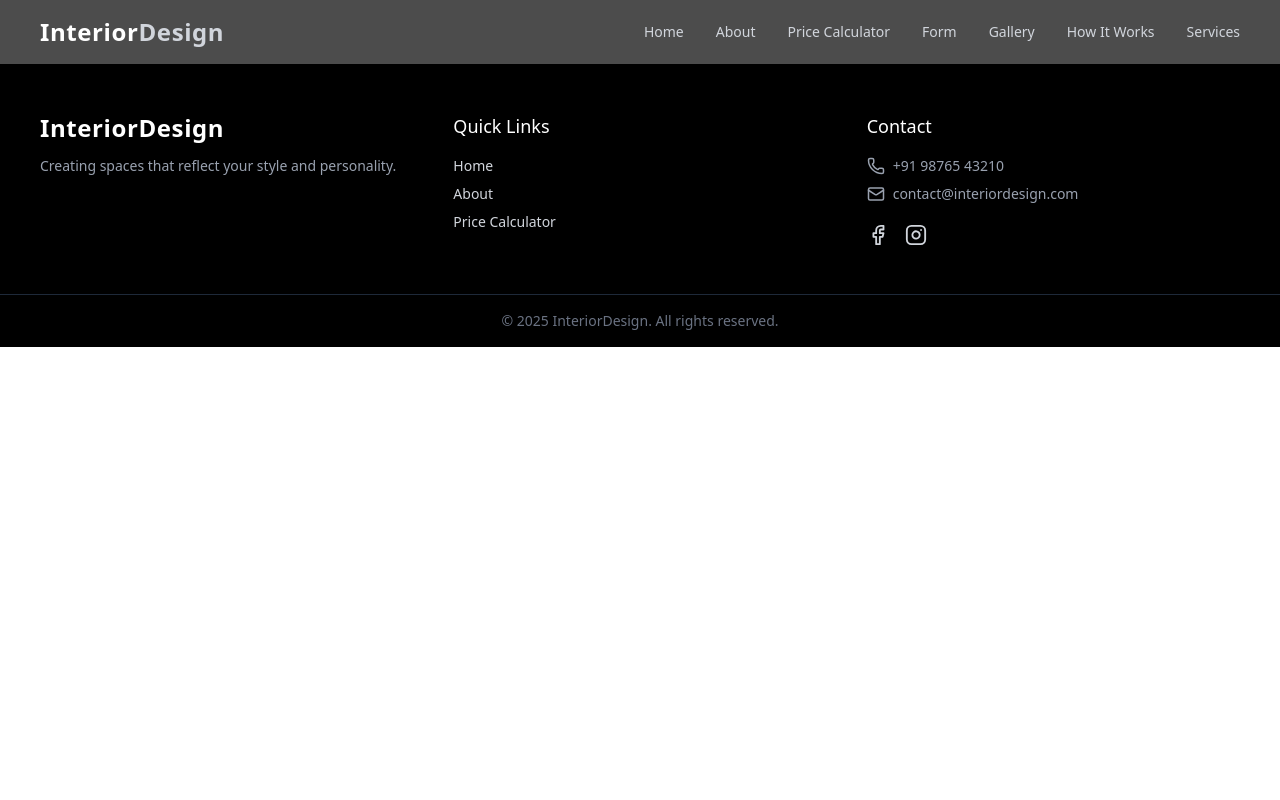
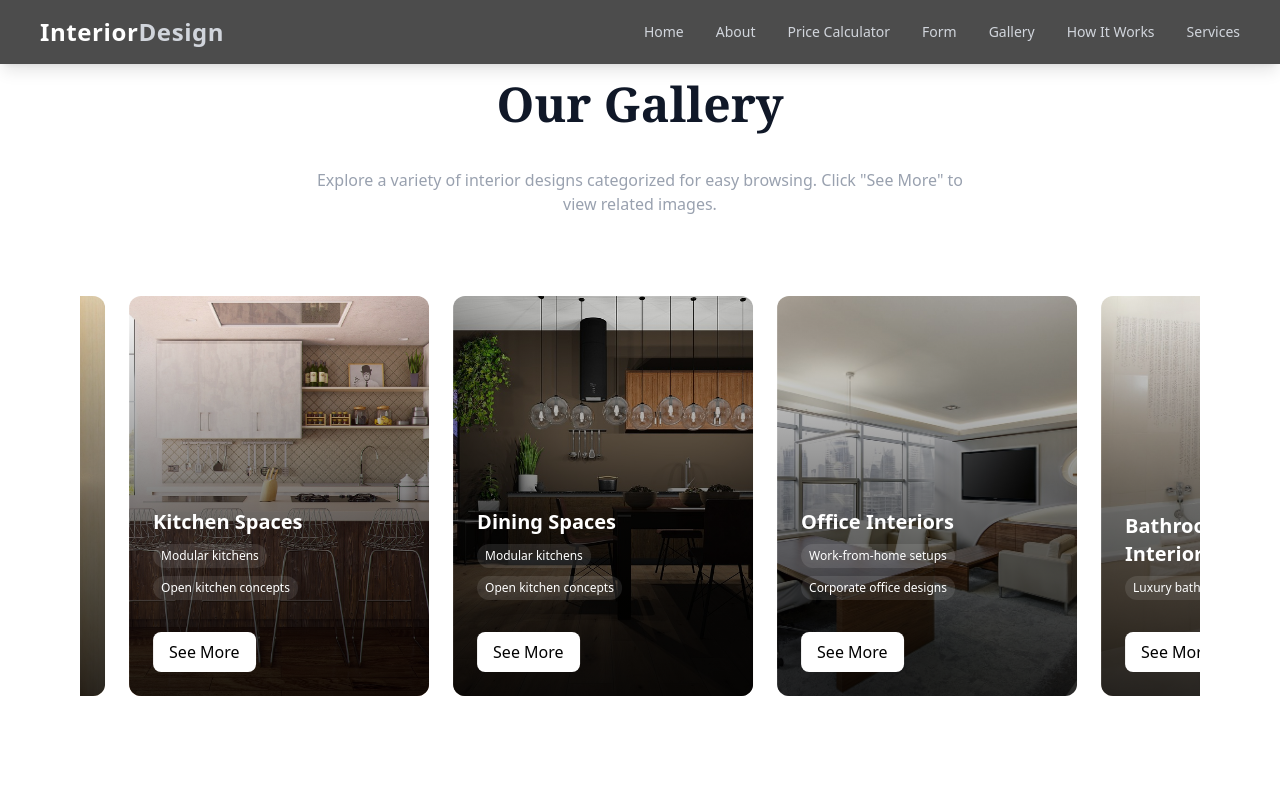
Before and after one commit to tanu0604/Interior, a React (Vite) app: page /gallery in a window 1280 px wide. Shown: the top 800 px of the page. Built offline with nearby package versions, Linux system fonts and the light colour scheme.

Commit message:
Update App.jsx

```diff
--- a/src/App.jsx
+++ b/src/App.jsx
@@ -6,8 +6,8 @@ import About from "./components/about/About";
 // import PriceCalculator from "./components/PriceCalculator/PriceCalculator";
 // import WhatsAppForm from "./components/form/WhatsAppForm";
 import Footer from "./components/Footer/Footer";
-// import Gallery from "./components/library/Gallery";
-// import CategoryPage from "./components/library/CategoryPage";
+import Gallery from "./components/library/Gallery";
+import CategoryPage from "./components/library/CategoryPage";
 const App = () => {
   return (
     <Router>
@@ -17,7 +17,8 @@ const App = () => {
       <Routes>
         <Route path="/" element={<Home />} />
         <Route path="/about" element={<About/>}></Route>
-
+        <Route path="/gallery" element={<Gallery/>}></Route>
+        <Route path="/gallery/:categoryId" element={<CategoryPage />} />
       </Routes>
 
       {/* Footer stays visible on all pages */}
```
